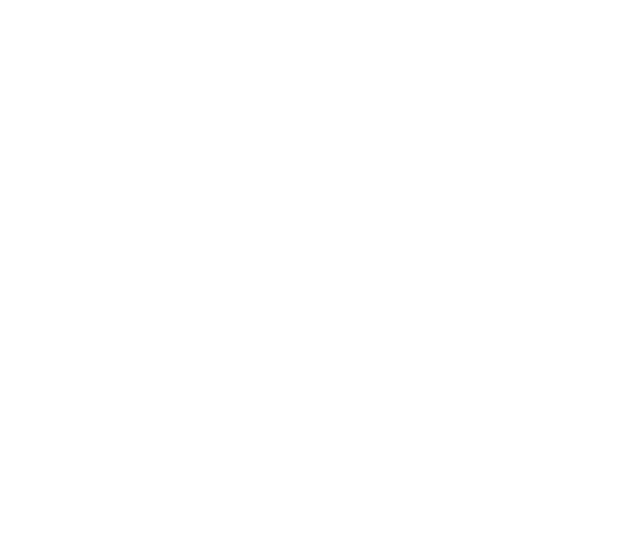
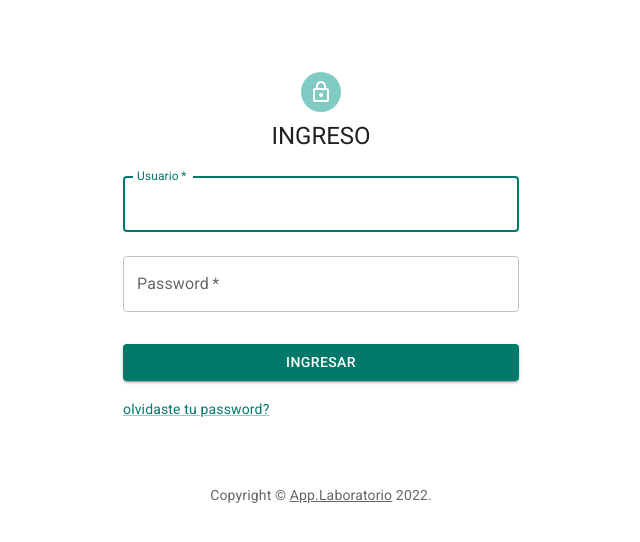
Before and after one commit to chamiamarillo/appLabFront, a React (Create React App) app: page / in a window 1280 px wide. Shown: the top 542 px of the page, without its empty margins (319-959 px from the left). Built offline with nearby package versions, Linux system fonts and the light colour scheme.

Commit message:
cargando laboratorio/pedidos de nuevo en app

```diff
--- a/src/App.js
+++ b/src/App.js
@@ -1,17 +1,46 @@
+import React,{useEffect,useState} from 'react';
+
 import './App.css';
 import Cards from './Components/Cards';
-import Registrarse from './Components/Registrarse';
+import Login from './Components/Login';
 import Datos from './Components/Datos';
 import Iconos from './Components/Iconos';
 import Barra from './Components/Barra';
+import theme from './Components/theme';
+
+import { createTheme, ThemeProvider } from '@mui/material/styles';
 
 import { BrowserRouter as Router, Switch, Route } from "react-router-dom";
 
 import Pedidos from "./Components/Laboratorio/Pedidos";
 
+
 function App() {
+
+  const [pantalla,setpantalla]=useState("login");
+
+  // useEffect(() =>{
+  //   setpantalla("login");
+
+
+  // },[]);
+
   return (
-    <div >
+    <ThemeProvider theme={theme}>
+
+
+      { pantalla === "login" ? (
+
+        <Login></Login>
+      ) :(
+        <Datos></Datos>
+      )}
+       <div >
+      {/* <Cards></Cards> */}
+
+      {/* <Datos></Datos> */}
+      {/* <Iconos></Iconos>
+      <Barra></Barra> */}
       <Router>
         <Switch>
           <Route exact path="/Laboratorio/Pedidos">
@@ -20,6 +49,13 @@ function App() {
         </Switch>
       </Router>
     </div>
+
+
+
+
+   </ThemeProvider>
+
+
   );
 }
 
```
Also changed, not shown: 1 other file (tests, documents, lock files or other folders).
